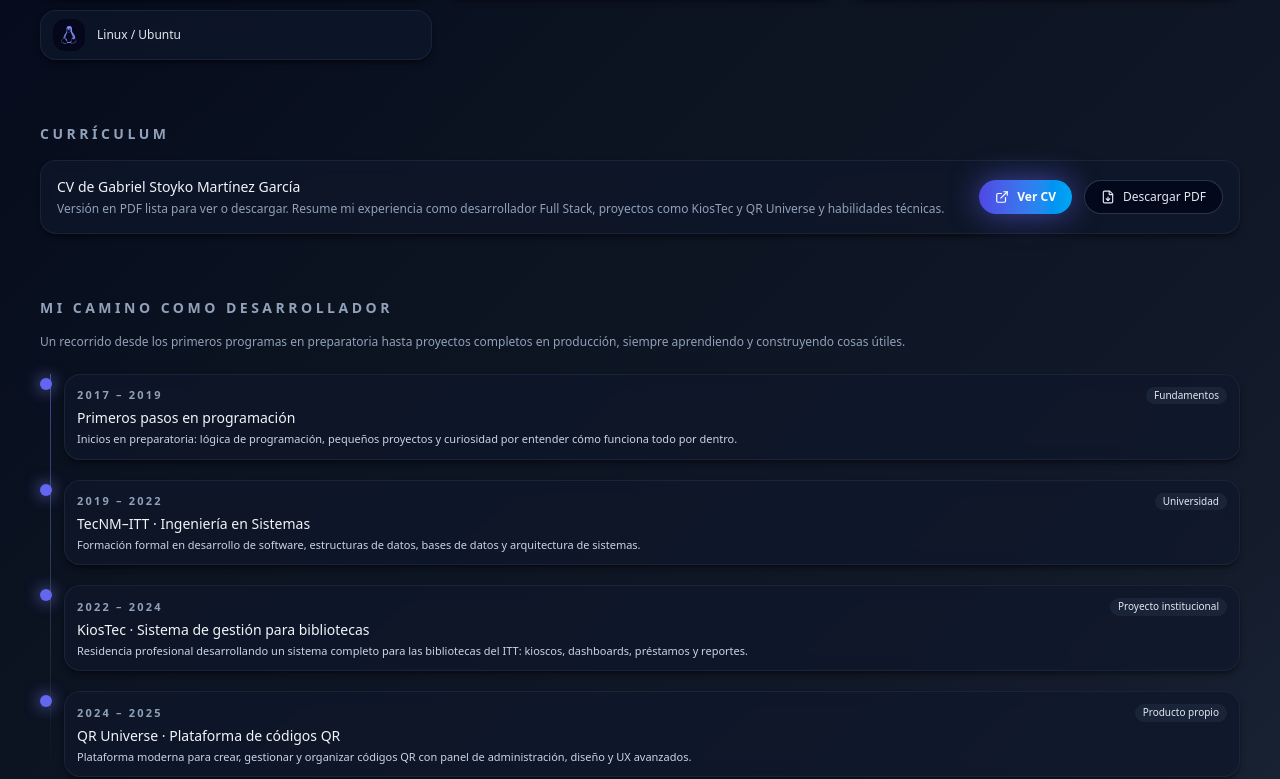
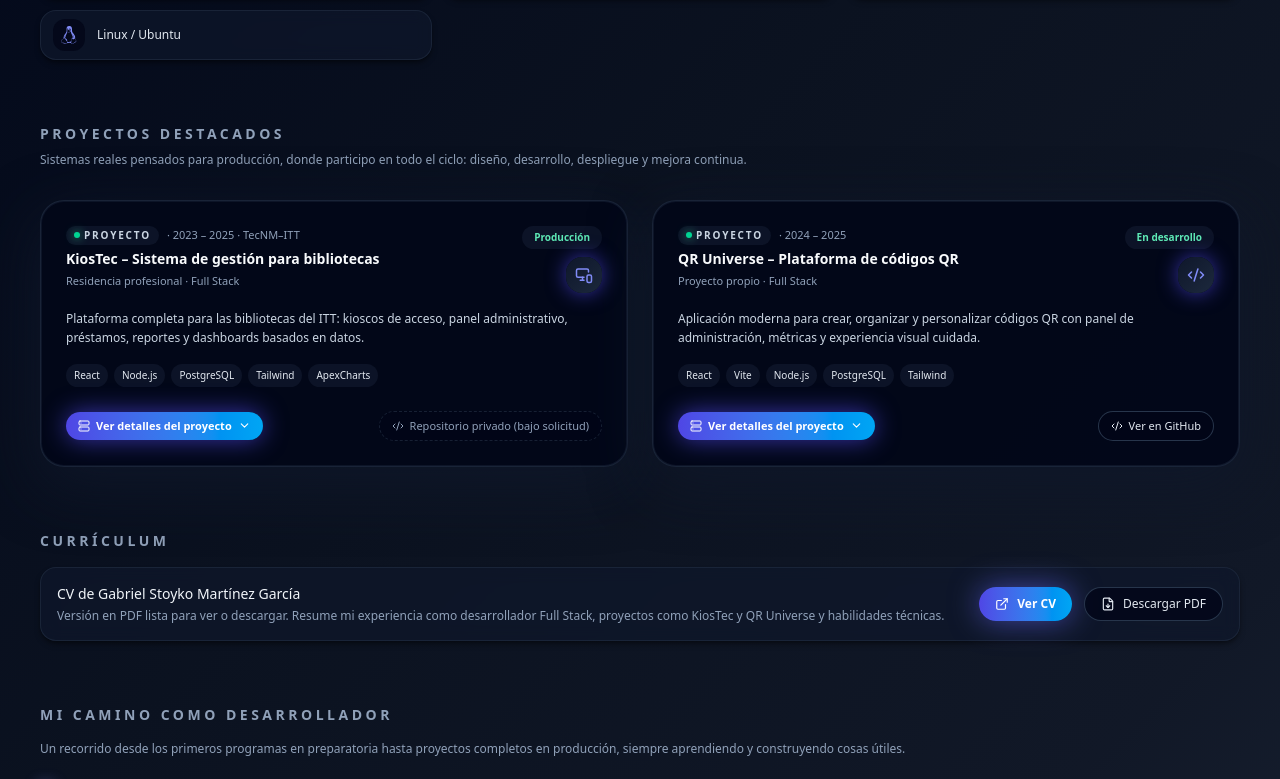
Before and after one commit to Stoykoo/PORTAFOLIO-GABRIEL, a React (Vite) app in the folder frontend/: page / in a window 1280 px wide. Shown: the part 1161-1940 px from the top of the page. Built offline with nearby package versions, Linux system fonts and the light colour scheme.

Commit message:
feat: primera versión del portafolio

```diff
--- a/frontend/src/App.jsx
+++ b/frontend/src/App.jsx
@@ -1,9 +1,8 @@
-// APP
-
 import AppLayout from "./components/layout/AppLayout";
 import HeroSection from "./sections/HeroSection";
 import AboutSection from "./sections/AboutSection";
 import SkillsSection from "./sections/SkillsSection";
+import ProjectsSection from "./sections/ProjectsSection";
 import JourneySection from "./sections/JourneySection";
 import ContactSection from "./sections/ContactSection";
 import CvSection from "./sections/CvSection";
@@ -16,6 +15,7 @@ export default function App() {
         <HeroSection />
         <AboutSection />
         <SkillsSection />
+        <ProjectsSection /> {/* 👈 aquí */}
         <CvSection />
         <JourneySection />
         <ContactSection />
--- a/frontend/src/components/common/CommandPalette.jsx
+++ b/frontend/src/components/common/CommandPalette.jsx
@@ -64,6 +64,13 @@ const actions = [
     type: "link",
     href: "/CV_GABRIEL_STOYKO_MARTINEZ_GARCIA.pdf",
     icon: FileText,
+  },
+  {
+    group: "Navegación",
+    label: "Ir a Proyectos",
+    shortcut: "P",
+    type: "scroll",
+    target: "projects",
   },
 ];
 
--- a/frontend/src/components/layout/AppLayout.jsx
+++ b/frontend/src/components/layout/AppLayout.jsx
@@ -8,6 +8,7 @@ import ChristmasOverlay from "../common/ChristmasOverlay";
 const sections = [
   { id: "about", label: "Sobre mí" },
   { id: "skills", label: "Skills" },
+  { id: "projects", label: "Proyectos" },
   { id: "cv", label: "CV" },
   { id: "journey", label: "Camino" },
   { id: "contact", label: "Contacto" },
--- /dev/null
+++ b/frontend/src/sections/ProjectsSection.jsx
@@ -0,0 +1,175 @@
+// PROYECTOS
+
+import { useState } from "react";
+import { Code2, MonitorSmartphone, Server, ChevronDown } from "lucide-react";
+import SectionTitle from "../components/common/SectionTitle";
+
+const projects = [
+  {
+    id: "kiostec",
+    name: "KiosTec – Sistema de gestión para bibliotecas",
+    role: "Residencia profesional · Full Stack",
+    period: "2023 – 2025 · TecNM–ITT",
+    summary:
+      "Plataforma completa para las bibliotecas del ITT: kioscos de acceso, panel administrativo, préstamos, reportes y dashboards basados en datos.",
+    stack: ["React", "Node.js", "PostgreSQL", "Tailwind", "ApexCharts"],
+    badge: "Producción",
+    accent: "from-sky-500/70 via-indigo-500/70 to-emerald-400/70",
+    repoUrl: null,
+  },
+  {
+    id: "qruniverse",
+    name: "QR Universe – Plataforma de códigos QR",
+    role: "Proyecto propio · Full Stack",
+    period: "2024 – 2025",
+    summary:
+      "Aplicación moderna para crear, organizar y personalizar códigos QR con panel de administración, métricas y experiencia visual cuidada.",
+    stack: ["React", "Vite", "Node.js", "PostgreSQL", "Tailwind"],
+    badge: "En desarrollo",
+    accent: "from-fuchsia-500/70 via-sky-400/70 to-amber-300/70",
+    repoUrl: "https://github.com/Stoykoo/QR-UNIVERSE", // 👈 repo público
+  },
+];
+
+
+export default function ProjectsSection() {
+  const [openId, setOpenId] = useState(null);
+
+  const handleToggle = (id) => {
+    setOpenId((current) => (current === id ? null : id));
+  };
+
+  return (
+    <section className="space-y-8" id="projects">
+      <div className="space-y-2">
+        <SectionTitle>Proyectos destacados</SectionTitle>
+        <p className="text-xs text-slate-400">
+          Sistemas reales pensados para producción, donde participo en todo el
+          ciclo: diseño, desarrollo, despliegue y mejora continua.
+        </p>
+      </div>
+
+      <div className="grid gap-6 md:grid-cols-2">
+        {projects.map((project, index) => {
+          const isOpen = openId === project.id;
+
+          return (
+            <article
+              key={project.id}
+              className="group relative overflow-hidden rounded-3xl border border-slate-800/80 bg-slate-900/75 p-[1px] shadow-[0_18px_60px_rgba(15,23,42,0.85)]"
+            >
+              {/* borde glow */}
+              <div
+                className={`pointer-events-none absolute inset-0 opacity-0 group-hover:opacity-100 transition-opacity duration-500 bg-gradient-to-br ${project.accent}`}
+              />
+              <div className="relative flex h-full flex-col rounded-[22px] bg-slate-950/90 px-5 py-5 sm:px-6 sm:py-6">
+                <div className="mb-4 flex items-start justify-between gap-3">
+                  <div className="space-y-1">
+                    <div className="flex items-center gap-2 text-[11px] text-slate-400">
+                      <span className="inline-flex items-center gap-1 rounded-full bg-slate-900/80 px-2 py-0.5 text-[10px] font-semibold uppercase tracking-[0.18em] text-slate-300">
+                        <span className="inline-block h-1.5 w-1.5 rounded-full bg-emerald-400 shadow-[0_0_10px_rgba(52,211,153,0.9)]" />
+                        Proyecto
+                      </span>
+                      <span>· {project.period}</span>
+                    </div>
+                    <h3 className="text-sm font-semibold text-slate-50">
+                      {project.name}
+                    </h3>
+                    <p className="text-[11px] font-medium text-slate-400">
+                      {project.role}
+                    </p>
+                  </div>
+                  <div className="flex flex-col items-end gap-2">
+                    <span className="rounded-full bg-slate-900/80 px-3 py-1 text-[10px] font-semibold text-emerald-300">
+                      {project.badge}
+                    </span>
+                    <div className="flex h-9 w-9 items-center justify-center rounded-2xl bg-gradient-to-br from-slate-900 to-slate-800 text-brand-400 shadow-[0_0_20px_rgba(79,70,229,0.7)]">
+                      {index === 0 ? (
+                        <MonitorSmartphone size={18} />
+                      ) : (
+                        <Code2 size={18} />
+                      )}
+                    </div>
+                  </div>
+                </div>
+
+                <p className="mb-4 text-xs leading-relaxed text-slate-300">
+                  {project.summary}
+                </p>
+
+                <div className="mb-4 flex flex-wrap gap-1.5 text-[10px] text-slate-300">
+                  {project.stack.map((tech) => (
+                    <span
+                      key={tech}
+                      className="rounded-full bg-slate-900/80 px-2 py-1 text-[10px] text-slate-200"
+                    >
+                      {tech}
+                    </span>
+                  ))}
+                </div>
+
+                {/* Botones + toggle de detalles */}
+                <div className="mt-auto flex flex-col gap-2 pt-2 sm:flex-row sm:items-center sm:justify-between">
+                  <button
+                    type="button"
+                    onClick={() => handleToggle(project.id)}
+                    className="inline-flex items-center gap-1.5 rounded-full bg-gradient-to-r from-brand-600 to-sky-500 px-3 py-1.5 text-[11px] font-semibold text-white shadow-[0_0_25px_rgba(79,70,229,0.7)] transition-all group-hover:translate-y-[-1px] group-hover:shadow-[0_12px_30px_rgba(79,70,229,0.7)]"
+                  >
+                    <Server size={12} />
+                    <span>
+                      {isOpen ? "Ocultar detalles del proyecto" : "Ver detalles del proyecto"}
+                    </span>
+                    <ChevronDown
+                      size={13}
+                      className={`transition-transform ${
+                        isOpen ? "rotate-180" : ""
+                      }`}
+                    />
+                  </button>
+
+                  {project.repoUrl ? (
+                    <a
+                        href={project.repoUrl}
+                        target="_blank"
+                        rel="noreferrer"
+                        className="inline-flex items-center gap-1.5 rounded-full border border-slate-700/80 bg-slate-950/80 px-3 py-1.5 text-[11px] font-medium text-slate-200 group-hover:border-brand-400/80 transition-colors"
+                    >
+                        <Code2 size={12} />
+                        <span>Ver en GitHub</span>
+                    </a>
+                    ) : (
+                    <button
+                        type="button"
+                        className="inline-flex items-center gap-1.5 rounded-full border border-slate-800/80 bg-slate-950/60 px-3 py-1.5 text-[11px] font-medium text-slate-400 cursor-default border-dashed"
+                    >
+                        <Code2 size={12} />
+                        <span>Repositorio privado (bajo solicitud)</span>
+                    </button>
+                    )}
+
+                </div>
+
+                {/* Detalles expandibles */}
+                {isOpen && (
+                  <div className="mt-4 rounded-2xl border border-slate-800/80 bg-slate-950/80 p-3 text-[11px] text-slate-300">
+                    <p className="mb-2 text-[11px] font-semibold text-slate-200">
+                      ¿Qué hice en este proyecto?
+                    </p>
+                    <ul className="space-y-1.5 leading-relaxed">
+                      {project.details.map((item) => (
+                        <li key={item} className="flex gap-2">
+                          <span className="mt-[5px] inline-block h-1 w-1 flex-shrink-0 rounded-full bg-emerald-400" />
+                          <span>{item}</span>
+                        </li>
+                      ))}
+                    </ul>
+                  </div>
+                )}
+              </div>
+            </article>
+          );
+        })}
+      </div>
+    </section>
+  );
+}
```
